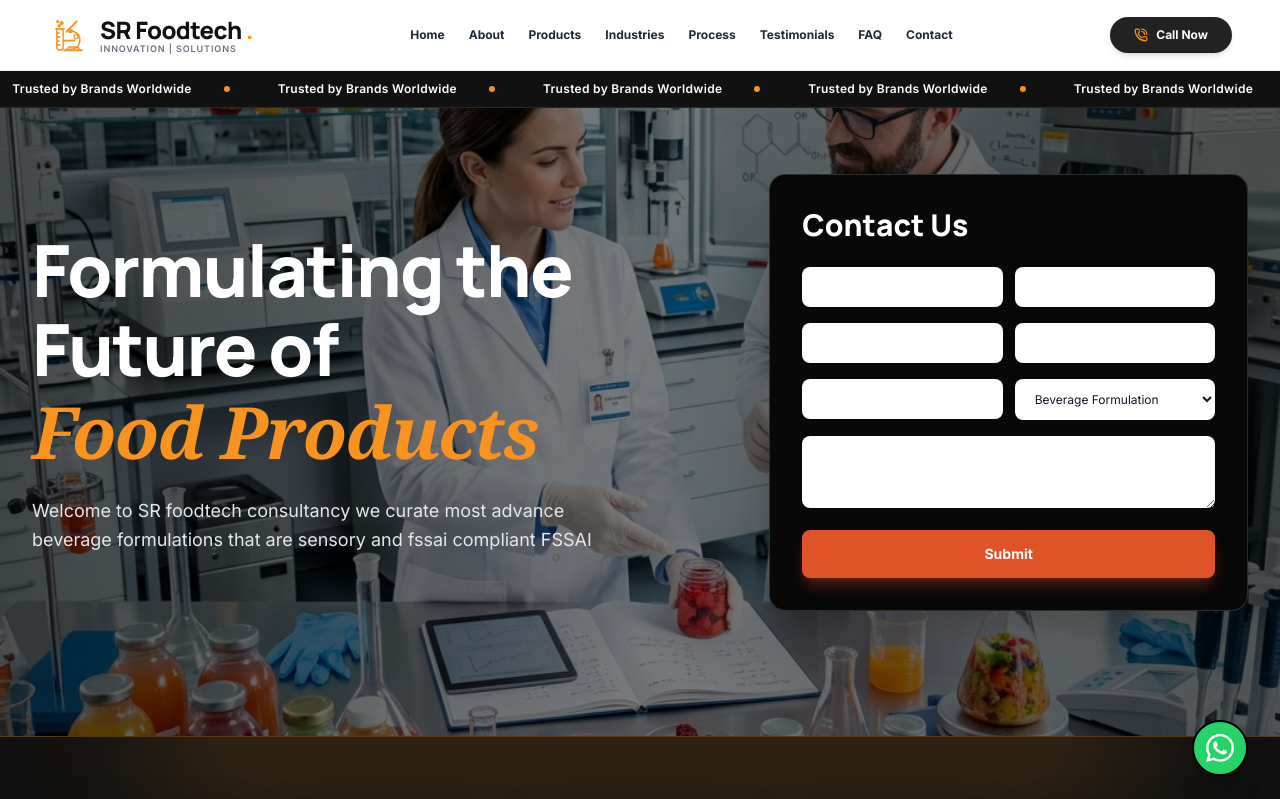
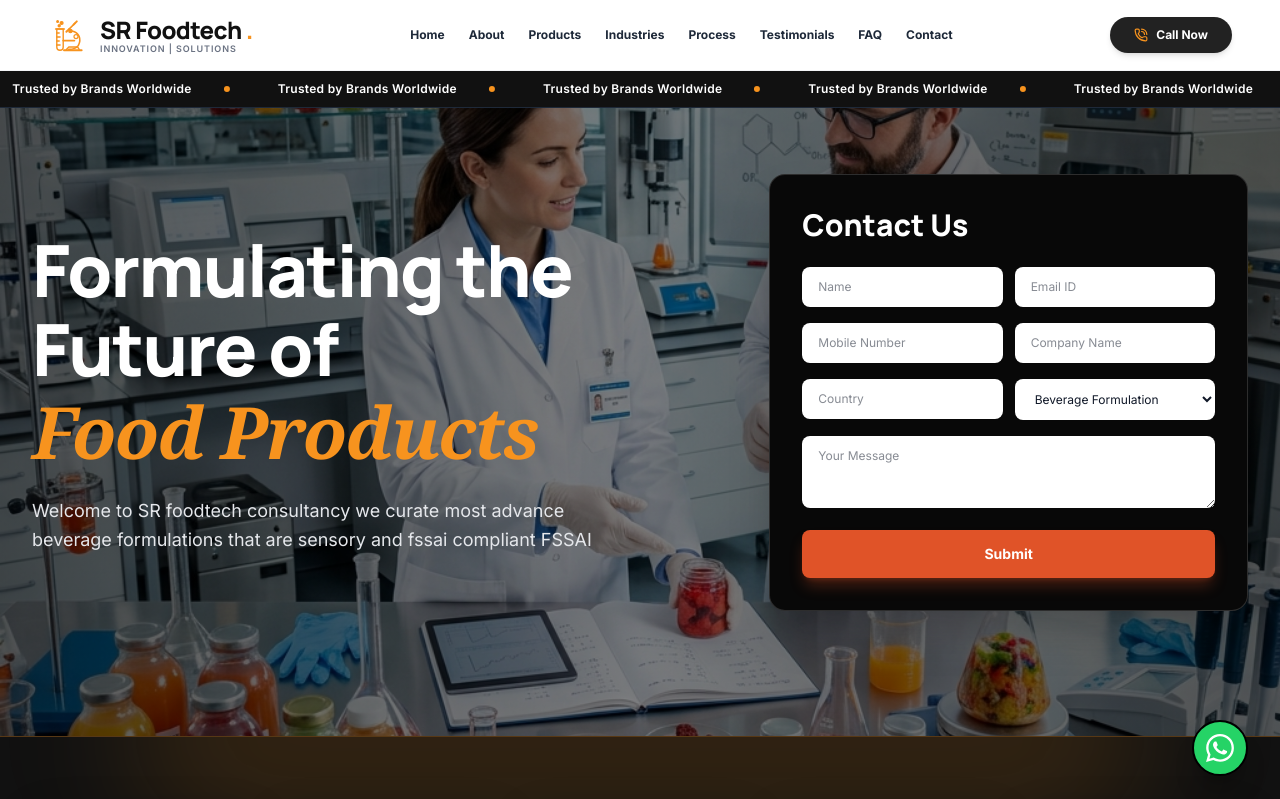
Before and after one commit to beyondwebco-lgtm/VRfoodtech, a Next.js app: page / in a window 1280 px wide. Shown: the top 799 px of the page. Built offline with nearby package versions, Linux system fonts and the light colour scheme.

Commit message:
contact us

```diff
--- a/src/components/ConsultationModal.tsx
+++ b/src/components/ConsultationModal.tsx
@@ -191,7 +191,7 @@ export default function ConsultationModal({
                       <input
                         type="text"
                         required
-                        placeholder=""
+                        placeholder="Full Name"
                         value={formData.name}
                         onChange={(e) => setFormData({ ...formData, name: e.target.value })}
                         className="w-full p-3 rounded-xl bg-gray-50 border text-xs"
@@ -202,7 +202,7 @@ export default function ConsultationModal({
                       <input
                         type="tel"
                         required
-                        placeholder=""
+                        placeholder="Mobile Number"
                         value={formData.phone}
                         onChange={(e) => setFormData({ ...formData, phone: e.target.value })}
                         className="w-full p-3 rounded-xl bg-gray-50 border text-xs"
@@ -215,7 +215,7 @@ export default function ConsultationModal({
                       <label className="block text-xs font-bold text-gray-700 mb-1">Email</label>
                       <input
                         type="email"
-                        placeholder=""
+                        placeholder="Email ID"
                         value={formData.email}
                         onChange={(e) => setFormData({ ...formData, email: e.target.value })}
                         className="w-full p-3 rounded-xl bg-gray-50 border text-xs"
@@ -225,7 +225,7 @@ export default function ConsultationModal({
                       <label className="block text-xs font-bold text-gray-700 mb-1">Company</label>
                       <input
                         type="text"
-                        placeholder=""
+                        placeholder="Company Name"
                         value={formData.company}
                         onChange={(e) => setFormData({ ...formData, company: e.target.value })}
                         className="w-full p-3 rounded-xl bg-gray-50 border text-xs"
@@ -237,7 +237,7 @@ export default function ConsultationModal({
                     <label className="block text-xs font-bold text-gray-700 mb-1">Project Notes</label>
                     <textarea
                       rows={3}
-                      placeholder=""
+                      placeholder="Project Notes"
                       value={formData.notes}
                       onChange={(e) => setFormData({ ...formData, notes: e.target.value })}
                       className="w-full p-3 rounded-xl bg-gray-50 border text-xs"
--- a/src/components/ContactSection.tsx
+++ b/src/components/ContactSection.tsx
@@ -175,7 +175,7 @@ export default function ContactSection() {
                       <input
                         type="text"
                         required
-                        placeholder=""
+                        placeholder="Full Name"
                         value={formData.name}
                         onChange={(e) => setFormData({ ...formData, name: e.target.value })}
                         className="w-full px-4 py-3 rounded-xl bg-gray-50 border border-gray-200 text-sm focus:outline-none focus:border-[#F7931E] focus:ring-2 focus:ring-[#F7931E]/20"
@@ -189,7 +189,7 @@ export default function ContactSection() {
                       <input
                         type="tel"
                         required
-                        placeholder=""
+                        placeholder="Mobile Number"
                         value={formData.phone}
                         onChange={(e) => setFormData({ ...formData, phone: e.target.value })}
                         className="w-full px-4 py-3 rounded-xl bg-gray-50 border border-gray-200 text-sm focus:outline-none focus:border-[#F7931E] focus:ring-2 focus:ring-[#F7931E]/20"
@@ -204,7 +204,7 @@ export default function ContactSection() {
                       </label>
                       <input
                         type="email"
-                        placeholder=""
+                        placeholder="Email ID"
                         value={formData.email}
                         onChange={(e) => setFormData({ ...formData, email: e.target.value })}
                         className="w-full px-4 py-3 rounded-xl bg-gray-50 border border-gray-200 text-sm focus:outline-none focus:border-[#F7931E] focus:ring-2 focus:ring-[#F7931E]/20"
@@ -217,7 +217,7 @@ export default function ContactSection() {
                       </label>
                       <input
                         type="text"
-                        placeholder=""
+                        placeholder="Company Name"
                         value={formData.company}
                         onChange={(e) => setFormData({ ...formData, company: e.target.value })}
                         className="w-full px-4 py-3 rounded-xl bg-gray-50 border border-gray-200 text-sm focus:outline-none focus:border-[#F7931E] focus:ring-2 focus:ring-[#F7931E]/20"
@@ -250,7 +250,7 @@ export default function ContactSection() {
                     </label>
                     <textarea
                       rows={4}
-                      placeholder=""
+                      placeholder="Project Details"
                       value={formData.message}
                       onChange={(e) => setFormData({ ...formData, message: e.target.value })}
                       className="w-full px-4 py-3 rounded-xl bg-gray-50 border border-gray-200 text-sm focus:outline-none focus:border-[#F7931E] focus:ring-2 focus:ring-[#F7931E]/20"
--- a/src/components/Hero.tsx
+++ b/src/components/Hero.tsx
@@ -127,7 +127,7 @@ export default function Hero({ onOpenBooking }: HeroProps) {
                       <input
                         type="text"
                         required
-                        placeholder=""
+                        placeholder="Name"
                         value={formData.name}
                         onChange={(e) => setFormData({ ...formData, name: e.target.value })}
                         className="w-full px-4 py-3 rounded-lg bg-white text-gray-900 text-xs focus:outline-none focus:ring-2 focus:ring-[#F7931E]"
@@ -137,7 +137,7 @@ export default function Hero({ onOpenBooking }: HeroProps) {
                       <input
                         type="email"
                         required
-                        placeholder=""
+                        placeholder="Email ID"
                         value={formData.email}
                         onChange={(e) => setFormData({ ...formData, email: e.target.value })}
                         className="w-full px-4 py-3 rounded-lg bg-white text-gray-900 text-xs focus:outline-none focus:ring-2 focus:ring-[#F7931E]"
@@ -150,7 +150,7 @@ export default function Hero({ onOpenBooking }: HeroProps) {
                       <input
                         type="tel"
                         required
-                        placeholder=""
+                        placeholder="Mobile Number"
                         value={formData.phone}
                         onChange={(e) => setFormData({ ...formData, phone: e.target.value })}
                         className="w-full px-4 py-3 rounded-lg bg-white text-gray-900 text-xs focus:outline-none focus:ring-2 focus:ring-[#F7931E]"
@@ -159,7 +159,7 @@ export default function Hero({ onOpenBooking }: HeroProps) {
                     <div>
                       <input
                         type="text"
-                        placeholder=""
+                        placeholder="Company Name"
                         value={formData.company}
                         onChange={(e) => setFormData({ ...formData, company: e.target.value })}
                         className="w-full px-4 py-3 rounded-lg bg-white text-gray-900 text-xs focus:outline-none focus:ring-2 focus:ring-[#F7931E]"
@@ -171,7 +171,7 @@ export default function Hero({ onOpenBooking }: HeroProps) {
                     <div>
                       <input
                         type="text"
-                        placeholder=""
+                        placeholder="Country"
                         value={formData.country}
                         onChange={(e) => setFormData({ ...formData, country: e.target.value })}
                         className="w-full px-4 py-3 rounded-lg bg-white text-gray-900 text-xs focus:outline-none focus:ring-2 focus:ring-[#F7931E]"
@@ -195,7 +195,7 @@ export default function Hero({ onOpenBooking }: HeroProps) {
                   <div>
                     <textarea
                       rows={3}
-                      placeholder=""
+                      placeholder="Your Message"
                       value={formData.message}
                       onChange={(e) => setFormData({ ...formData, message: e.target.value })}
                       className="w-full px-4 py-3 rounded-lg bg-white text-gray-900 text-xs focus:outline-none focus:ring-2 focus:ring-[#F7931E]"
```
Also changed, not shown: 1 other file (tests, documents, lock files or other folders).
